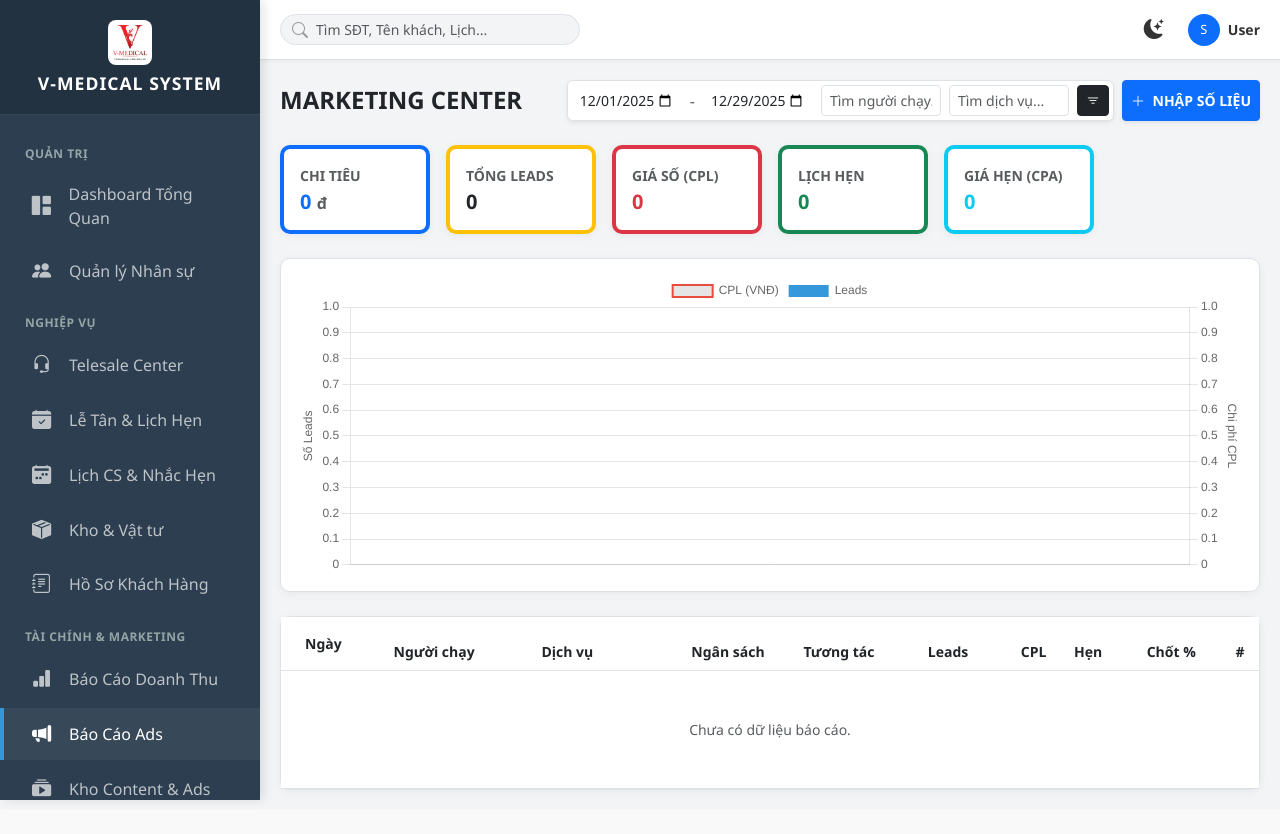
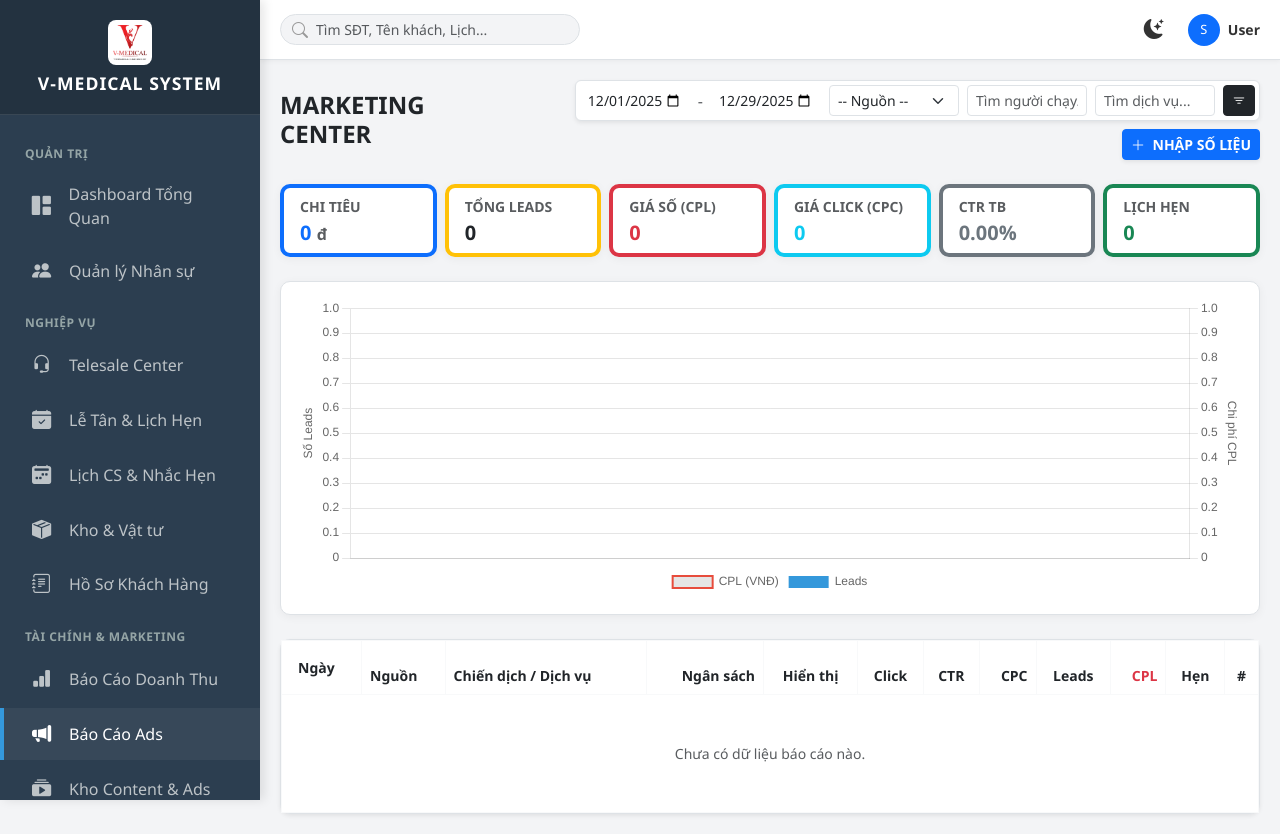
Before and after one commit to tunglb94/v-medical, a Django app: page /marketing/ in a window 1280 px wide. Before the commit the page ends 803 px from the top, so only its background shows below. Run offline with Django 5.2, Linux system fonts and the light colour scheme; the visitor is signed in with stand-in values (Sample User, id 1); data that the repository does not hold is empty; parts of the project's set-up code (start-up, migrations or seed data) failed here and were passed over; some libraries are stand-ins or nearby versions.

```diff
--- a/apps/marketing/forms.py
+++ b/apps/marketing/forms.py
@@ -9,14 +9,25 @@ class ContentAdForm(forms.ModelForm):
 class DailyStatForm(forms.ModelForm):
     class Meta:
         model = DailyCampaignStat
-        # SỬA Ở ĐÂY: Thay vì lấy tất cả, ta loại trừ revenue_ads và created_at
+        # Loại trừ revenue_ads và created_at
         exclude = ['revenue_ads', 'created_at']
 
         widgets = {
             'report_date': forms.DateInput(attrs={'type': 'date', 'class': 'form-control form-control-sm'}),
+
+            # --- THÊM WIDGET CHO PLATFORM ---
+            'platform': forms.Select(attrs={'class': 'form-select form-select-sm fw-bold'}),
+
             'marketer': forms.TextInput(attrs={'class': 'form-control form-control-sm'}),
             'service': forms.TextInput(attrs={'class': 'form-control form-control-sm'}),
             'spend_amount': forms.NumberInput(attrs={'class': 'form-control form-control-sm fw-bold'}),
+
+            # --- CÁC CHỈ SỐ MỚI ---
+            'impressions': forms.NumberInput(attrs={'class': 'form-control form-control-sm', 'placeholder': 'Lượt hiển thị'}),
+            'clicks': forms.NumberInput(attrs={'class': 'form-control form-control-sm', 'placeholder': 'Lượt click'}),
+            'views': forms.NumberInput(attrs={'class': 'form-control form-control-sm', 'placeholder': 'Lượt xem video'}),
+
+            # --- CÁC CHỈ SỐ CŨ ---
             'comments': forms.NumberInput(attrs={'class': 'form-control form-control-sm'}),
             'inboxes': forms.NumberInput(attrs={'class': 'form-control form-control-sm'}),
             'leads': forms.NumberInput(attrs={'class': 'form-control form-control-sm fw-bold'}),
--- a/apps/marketing/views.py
+++ b/apps/marketing/views.py
@@ -7,7 +7,7 @@ from django.utils import timezone
 from django.http import JsonResponse
 import json
 
-from .models import MarketingTask, DailyCampaignStat, ContentAd, TaskFeedback # <--- Import thêm TaskFeedback
+from .models import MarketingTask, DailyCampaignStat, ContentAd, TaskFeedback
 from apps.sales.models import Service
 from apps.authentication.decorators import allowed_users
 from .forms import DailyStatForm, MarketingTaskForm, ContentAdForm
@@ -24,6 +24,9 @@ def marketing_dashboard(request):
     date_end = request.GET.get('date_end', str(today))
     marketer_query = request.GET.get('marketer', '')
     service_query = request.GET.get('service', '')
+
+    # --- THÊM BIẾN LỌC THEO PLATFORM ---
+    platform_query = request.GET.get('platform', '')
 
     # Xử lý Form thêm/sửa báo cáo
     if request.method == 'POST':
@@ -46,15 +49,24 @@ def marketing_dashboard(request):
     if service_query:
         stats = stats.filter(service__icontains=service_query)
 
-    stats = stats.order_by('-report_date', 'marketer')
+    # --- ÁP DỤNG LỌC PLATFORM ---
+    if platform_query:
+        stats = stats.filter(platform=platform_query)
 
-    # Tính tổng KPI
+    # Sắp xếp theo ngày và platform
+    stats = stats.order_by('-report_date', 'platform', 'marketer')
+
+    # Tính tổng KPI (Cập nhật thêm fields mới)
     totals = stats.aggregate(
         sum_spend=Sum('spend_amount'),
         sum_leads=Sum('leads'),
         sum_appts=Sum('appointments'),
         sum_comments=Sum('comments'),
-        sum_inboxes=Sum('inboxes')
+        sum_inboxes=Sum('inboxes'),
+        # --- Tổng mới ---
+        sum_impressions=Sum('impressions'),
+        sum_clicks=Sum('clicks'),
+        sum_views=Sum('views')
     )
 
     for key in totals:
@@ -63,10 +75,16 @@ def marketing_dashboard(request):
     total_spend = totals['sum_spend']
     total_leads = totals['sum_leads']
     total_appts = totals['sum_appts']
+    total_clicks = totals['sum_clicks']
+    total_impr = totals['sum_impressions']
 
+    # --- TÍNH CÁC CHỈ SỐ TRUNG BÌNH ---
     avg_cpl = (total_spend / total_leads) if total_leads > 0 else 0
     avg_cpa = (total_spend / total_appts) if total_appts > 0 else 0
+    avg_cpc = (total_spend / total_clicks) if total_clicks > 0 else 0
+    avg_ctr = (total_clicks / total_impr * 100) if total_impr > 0 else 0
 
+    # Chart Data
     chart_data_qs = stats.values('report_date').annotate(
         daily_leads=Sum('leads'), daily_spend=Sum('spend_amount')
     ).order_by('report_date')
@@ -82,12 +100,18 @@ def marketing_dashboard(request):
         chart_leads.append(d_leads)
         chart_cpl.append(float(d_cpl))
 
+    # Lấy danh sách Platform để hiển thị dropdown lọc
+    platform_choices = DailyCampaignStat.Platform.choices
+
     context = {
         'stats': stats, 'form': form, 'totals': totals,
         'avg_cpl': avg_cpl, 'avg_cpa': avg_cpa,
+        'avg_cpc': avg_cpc, 'avg_ctr': avg_ctr, # Truyền thêm xuống template
         'chart_dates': chart_dates, 'chart_cpl': chart_cpl, 'chart_leads': chart_leads,
         'date_start': date_start, 'date_end': date_end,
-        'marketer_query': marketer_query, 'service_query': service_query
+        'marketer_query': marketer_query, 'service_query': service_query,
+        'platform_query': platform_query, # Giữ trạng thái lọc
+        'platform_choices': platform_choices # Danh sách options lọc
     }
     return render(request, 'marketing/dashboard.html', context)
 
--- a/templates/marketing/dashboard.html
+++ b/templates/marketing/dashboard.html
@@ -9,10 +9,17 @@
     <h4 class="fw-bold text-dark mb-0">MARKETING CENTER</h4>
 
     <div class="d-flex gap-2 flex-wrap justify-content-end">
-        <form method="GET" class="d-flex gap-2 bg-white p-1 rounded border shadow-sm flex-wrap">
+        <form method="GET" class="d-flex gap-2 bg-white p-1 rounded border shadow-sm flex-wrap align-items-center">
             <input type="date" name="date_start" class="form-control border-0 form-control-sm" style="width: 110px;" value="{{ date_start }}">
             <span class="align-self-center text-muted">-</span>
             <input type="date" name="date_end" class="form-control border-0 form-control-sm" style="width: 110px;" value="{{ date_end }}">
+
+            <select name="platform" class="form-select border-start form-select-sm" style="width: 130px;">
+                <option value="">-- Nguồn --</option>
+                {% for code, label in platform_choices %}
+                <option value="{{ code }}" {% if platform_query == code %}selected{% endif %}>{{ label }}</option>
+                {% endfor %}
+            </select>
 
             <input type="text" name="marketer" class="form-control border-start form-control-sm" placeholder="Tìm người chạy..." value="{{ marketer_query }}" style="width: 120px;">
             <input type="text" name="service" class="form-control border-start form-control-sm" placeholder="Tìm dịch vụ..." value="{{ service_query }}" style="width: 120px;">
@@ -39,6 +46,9 @@
                     {{ form.report_date }}
                 </div>
                 <div class="col-md-2">
+                    <label class="small fw-bold text-primary">Nền tảng (Source)</label>
+                    {{ form.platform }} </div>
+                <div class="col-md-2">
                     <label class="small fw-bold text-muted">Người chạy Ads</label>
                     {{ form.marketer }}
                 </div>
@@ -51,14 +61,28 @@
                     {{ form.spend_amount }}
                 </div>
 
+                <div class="col-12"><hr class="my-1 text-muted opacity-25"></div>
                 <div class="col-md-2">
-                    <label class="small fw-bold text-muted">Comment</label>
+                    <label class="small fw-bold text-muted">Hiển thị (Impr)</label>
+                    {{ form.impressions }}
+                </div>
+                <div class="col-md-2">
+                    <label class="small fw-bold text-muted">Lượt Click</label>
+                    {{ form.clicks }}
+                </div>
+                <div class="col-md-2">
+                    <label class="small fw-bold text-muted">Xem Video (View)</label>
+                    {{ form.views }}
+                </div>
+                <div class="col-md-2">
+                    <label class="small fw-bold text-muted">Bình luận</label>
                     {{ form.comments }}
                 </div>
                 <div class="col-md-2">
-                    <label class="small fw-bold text-muted">Inbox</label>
+                    <label class="small fw-bold text-muted">Tin nhắn (Inbox)</label>
                     {{ form.inboxes }}
                 </div>
+
                 <div class="col-md-2">
                     <label class="small fw-bold text-primary">Leads (SĐT)</label>
                     {{ form.leads }}
@@ -68,44 +92,50 @@
                     {{ form.appointments }}
                 </div>
 
-                <div class="col-md-4 d-flex align-items-end gap-2">
-                    <button type="submit" class="btn btn-success fw-bold w-100" id="btnSave">LƯU BÁO CÁO</button>
+                <div class="col-md-8 d-flex align-items-end justify-content-end gap-2">
                     <button type="button" class="btn btn-secondary" data-bs-toggle="collapse" data-bs-target="#inputForm">Đóng</button>
+                    <button type="submit" class="btn btn-success fw-bold px-4" id="btnSave">LƯU BÁO CÁO</button>
                 </div>
             </form>
         </div>
     </div>
 </div>
 
-<div class="row g-3 mb-4">
+<div class="row g-2 mb-4">
     <div class="col-md-2">
-        <div class="card card-box h-100 border-start border-4 border-primary p-3">
+        <div class="card card-box h-100 border-start border-4 border-primary p-2 ps-3">
             <div class="text-muted small fw-bold mb-1">CHI TIÊU</div>
             <h5 class="fw-bold text-primary mb-0">{{ totals.sum_spend|intcomma }} <span class="fs-6 text-muted">đ</span></h5>
         </div>
     </div>
     <div class="col-md-2">
-        <div class="card card-box h-100 border-start border-4 border-warning p-3">
+        <div class="card card-box h-100 border-start border-4 border-warning p-2 ps-3">
             <div class="text-muted small fw-bold mb-1">TỔNG LEADS</div>
             <h5 class="fw-bold text-dark mb-0">{{ totals.sum_leads|intcomma }}</h5>
         </div>
     </div>
     <div class="col-md-2">
-        <div class="card card-box h-100 border-start border-4 border-danger p-3">
+        <div class="card card-box h-100 border-start border-4 border-danger p-2 ps-3">
             <div class="text-muted small fw-bold mb-1">GIÁ SỐ (CPL)</div>
             <h5 class="fw-bold text-danger mb-0">{{ avg_cpl|floatformat:0|intcomma }}</h5>
         </div>
     </div>
     <div class="col-md-2">
-        <div class="card card-box h-100 border-start border-4 border-success p-3">
-            <div class="text-muted small fw-bold mb-1">LỊCH HẸN</div>
-            <h5 class="fw-bold text-success mb-0">{{ totals.sum_appts }}</h5>
+        <div class="card card-box h-100 border-start border-4 border-info p-2 ps-3">
+            <div class="text-muted small fw-bold mb-1">GIÁ CLICK (CPC)</div>
+            <h5 class="fw-bold text-info mb-0">{{ avg_cpc|floatformat:0|intcomma }}</h5>
         </div>
     </div>
     <div class="col-md-2">
-        <div class="card card-box h-100 border-start border-4 border-info p-3">
-            <div class="text-muted small fw-bold mb-1">GIÁ HẸN (CPA)</div>
-            <h5 class="fw-bold text-info mb-0">{{ avg_cpa|floatformat:0|intcomma }}</h5>
+        <div class="card card-box h-100 border-start border-4 border-secondary p-2 ps-3">
+            <div class="text-muted small fw-bold mb-1">CTR TB</div>
+            <h5 class="fw-bold text-secondary mb-0">{{ avg_ctr|floatformat:2 }}%</h5>
+        </div>
+    </div>
+    <div class="col-md-2">
+        <div class="card card-box h-100 border-start border-4 border-success p-2 ps-3">
+            <div class="text-muted small fw-bold mb-1">LỊCH HẸN</div>
+            <h5 class="fw-bold text-success mb-0">{{ totals.sum_appts }}</h5>
         </div>
     </div>
 </div>
@@ -116,46 +146,66 @@
     </div>
 </div>
 
-<div class="card card-box">
+<div class="card card-box shadow-sm">
     <div class="table-responsive">
-        <table class="table table-hover align-middle mb-0 small text-center">
+        <table class="table table-hover align-middle mb-0 small text-center table-bordered border-light">
             <thead class="bg-light text-secondary">
                 <tr>
-                    <th class="py-3 text-start ps-4">Ngày</th>
-                    <th class="text-start">Người chạy</th>
-                    <th class="text-start">Dịch vụ</th>
+                    <th class="py-3 text-start ps-3">Ngày</th>
+                    <th class="text-start">Nguồn</th> <th class="text-start" style="min-width: 150px;">Chiến dịch / Dịch vụ</th>
                     <th class="text-end">Ngân sách</th>
-                    <th>Tương tác</th>
+
+                    <th class="bg-light-info">Hiển thị</th>
+                    <th class="bg-light-info">Click</th>
+                    <th class="bg-light-info">CTR</th>
+                    <th class="bg-light-info text-end">CPC</th>
+
                     <th>Leads</th>
-                    <th class="text-end">CPL</th>
+                    <th class="text-end text-danger">CPL</th>
                     <th>Hẹn</th>
-                    <th>Chốt %</th>
                     <th>#</th>
                 </tr>
             </thead>
             <tbody>
                 {% for stat in stats %}
                 <tr>
-                    <td class="text-start ps-4 fw-bold">{{ stat.report_date|date:"d/m" }}</td>
-                    <td class="text-start fw-bold text-primary">{{ stat.marketer|default:"--" }}</td>
+                    <td class="text-start ps-3 fw-bold text-nowrap">{{ stat.report_date|date:"d/m" }}</td>
+
+                    <td class="text-start">
+                        {% if stat.platform == 'FACEBOOK' %}<span class="badge bg-primary">FB Ads</span>
+                        {% elif stat.platform == 'GOOGLE' %}<span class="badge bg-danger">Google</span>
+                        {% elif stat.platform == 'TIKTOK' %}<span class="badge bg-dark">Tiktok</span>
+                        {% elif stat.platform == 'ZALO' %}<span class="badge bg-info text-dark">Zalo</span>
+                        {% else %}<span class="badge bg-secondary">{{ stat.get_platform_display }}</span>{% endif %}
+                        <div class="text-muted fst-italic" style="font-size: 0.75rem;">{{ stat.marketer }}</div>
+                    </td>
+
                     <td class="text-start text-muted">{{ stat.service|default:"--" }}</td>
                     <td class="text-end fw-bold">{{ stat.spend_amount|intcomma }}</td>
-                    <td>{{ stat.total_interactions }}</td>
+
+                    <td class="text-muted">{{ stat.impressions|intcomma }}</td>
+                    <td class="text-muted">{{ stat.clicks|intcomma }}</td>
+                    <td class="fw-bold text-primary">{{ stat.ctr|floatformat:2 }}%</td>
+                    <td class="text-end text-muted">{{ stat.cpc|floatformat:0|intcomma }}</td>
+
                     <td class="fw-bold fs-6">{{ stat.leads }}</td>
                     <td class="text-end text-danger fw-bold">{{ stat.cost_per_lead|floatformat:0|intcomma }}</td>
                     <td class="fw-bold text-success">{{ stat.appointments }}</td>
-                    <td>
-                        {% if stat.conversion_rate_appt >= 30 %}<span class="text-success fw-bold">{{ stat.conversion_rate_appt|floatformat:0 }}%</span>
-                        {% else %}<span class="text-muted">{{ stat.conversion_rate_appt|floatformat:0 }}%</span>{% endif %}
-                    </td>
+
                     <td>
                         <button class="btn btn-sm btn-light text-warning border"
                                 onclick="editReport(this)"
                                 data-id="{{ stat.id }}"
                                 data-date="{{ stat.report_date|date:'Y-m-d' }}"
+                                data-platform="{{ stat.platform }}"
                                 data-marketer="{{ stat.marketer|default:'' }}"
                                 data-service="{{ stat.service|default:'' }}"
                                 data-spend="{{ stat.spend_amount|stringformat:'d' }}"
+
+                                data-impr="{{ stat.impressions }}"
+                                data-clicks="{{ stat.clicks }}"
+                                data-views="{{ stat.views }}"
+
                                 data-comments="{{ stat.comments }}"
                                 data-inboxes="{{ stat.inboxes }}"
                                 data-leads="{{ stat.leads }}"
@@ -170,7 +220,7 @@
                     </td>
                 </tr>
                 {% empty %}
-                <tr><td colspan="10" class="py-5 text-muted">Chưa có dữ liệu báo cáo.</td></tr>
+                <tr><td colspan="12" class="py-5 text-muted">Chưa có dữ liệu báo cáo nào.</td></tr>
                 {% endfor %}
             </tbody>
         </table>
@@ -196,6 +246,7 @@
                 },
                 options: {
                     responsive: true, maintainAspectRatio: false,
+                    plugins: { legend: { position: 'bottom' } },
                     scales: {
                         y: { beginAtZero: true, title: {display: true, text: 'Số Leads'} },
                         y1: { position: 'right', grid: {drawOnChartArea: false}, title: {display: true, text: 'Chi phí CPL'} }
@@ -207,10 +258,10 @@
 
     function openForm() {
         document.getElementById('marketingForm').reset();
-        document.getElementById('statId').value = ''; // Xóa ID để thành Thêm mới
+        document.getElementById('statId').value = '';
         document.getElementById('formTitle').innerText = "NHẬP SỐ LIỆU MỚI";
         document.getElementById('btnSave').innerText = "LƯU BÁO CÁO";
-        document.getElementById('btnSave').className = "btn btn-success fw-bold w-100";
+        document.getElementById('btnSave').className = "btn btn-success fw-bold px-4";
 
         new bootstrap.Collapse(document.getElementById('inputForm'), { show: true });
         document.getElementById('inputForm').scrollIntoView({ behavior: 'smooth' });
@@ -220,6 +271,13 @@
         // Điền dữ liệu cũ vào form
         document.getElementById('statId').value = button.getAttribute('data-id');
         document.querySelector('[name="report_date"]').value = button.getAttribute('data-date');
+
+        // Load thêm Platform & Metrics mới
+        document.querySelector('[name="platform"]').value = button.getAttribute('data-platform');
+        document.querySelector('[name="impressions"]').value = button.getAttribute('data-impr');
+        document.querySelector('[name="clicks"]').value = button.getAttribute('data-clicks');
+        document.querySelector('[name="views"]').value = button.getAttribute('data-views');
+
         document.querySelector('[name="marketer"]').value = button.getAttribute('data-marketer');
         document.querySelector('[name="service"]').value = button.getAttribute('data-service');
         document.querySelector('[name="spend_amount"]').value = button.getAttribute('data-spend');
@@ -232,7 +290,7 @@
         document.getElementById('formTitle').innerText = "CẬP NHẬT SỐ LIỆU";
         var btn = document.getElementById('btnSave');
         btn.innerText = "CẬP NHẬT";
-        btn.className = "btn btn-warning fw-bold w-100";
+        btn.className = "btn btn-warning fw-bold px-4";
 
         new bootstrap.Collapse(document.getElementById('inputForm'), { show: true });
         document.getElementById('inputForm').scrollIntoView({ behavior: 'smooth' });
```
Also changed, not shown: apps/marketing/models.py (+39 -4 lines).
